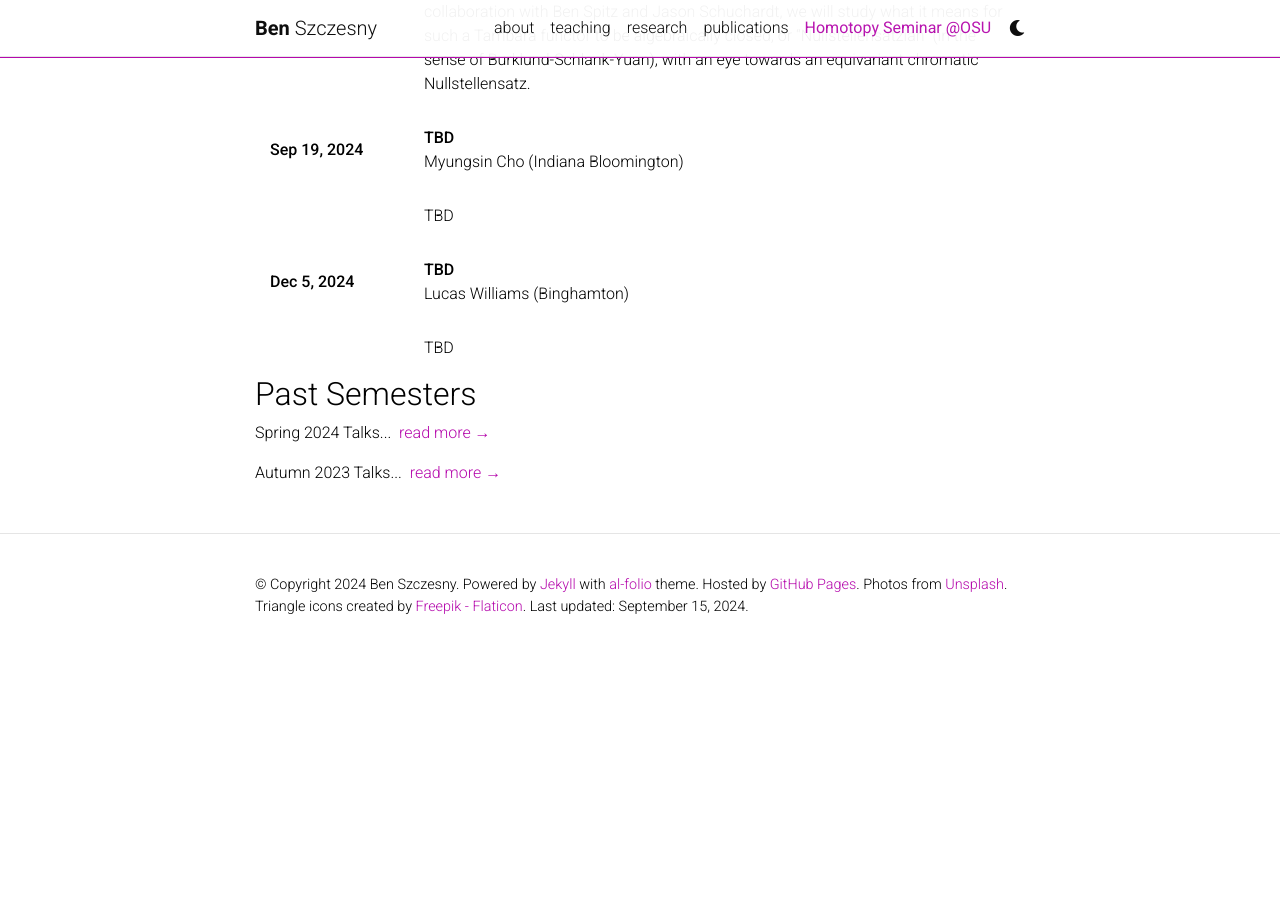
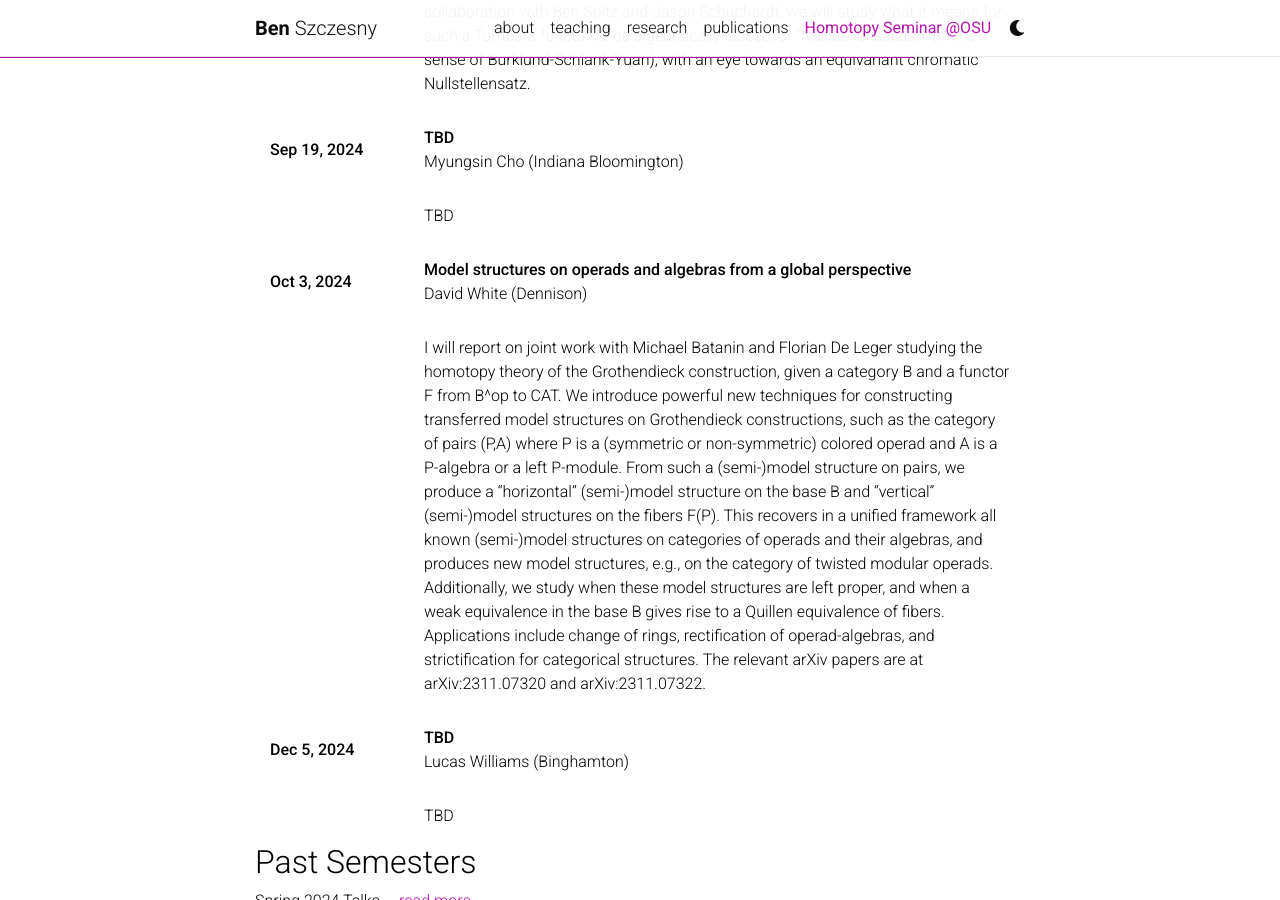
Before and after one commit to BenSzczesny/BenSzczesny.github.io, a Jekyll site: the page built from _pages/homotopyseminar.md, in a window 1280 px wide and 900 px high, scrolled down 560 px. Built offline with Jekyll 4.4.1, drawn with Linux system fonts in a browser that asks for light colours; comment, search, counter and statistics services are not loaded; a style sheet for code colours, icons or effects is not loaded; before the commit the page ends 1218 px from its top, so only the background shows below that.

Commit message:
Update david talk

```diff
--- a/_pages/homotopyseminar.md
+++ b/_pages/homotopyseminar.md
@@ -46,6 +46,18 @@ Tambara functors generalize finite Galois extensions and are of independent inte
 <td></td>
 <td markdown="span">
 TBD
+</td>
+</tr>
+
+<tr>
+<td markdown="span">**Oct 3, 2024**</td>
+<td markdown="span">
+**Model structures on operads and algebras from a global perspective**<br> David White (Dennison) </td>
+</tr>
+<tr>
+<td></td>
+<td markdown="span">
+ I will report on joint work with Michael Batanin and Florian De Leger studying the homotopy theory of the Grothendieck construction, given a category B and a functor F from B^op to CAT. We introduce powerful new techniques for constructing transferred model structures on Grothendieck constructions, such as the category of pairs (P,A) where P is a (symmetric or non-symmetric) colored operad and A is a P-algebra or a left P-module. From such a (semi-)model structure on pairs, we produce a “horizontal" (semi-)model structure on the base B and “vertical” (semi-)model structures on the fibers F(P). This recovers in a unified framework all known (semi-)model structures on categories of operads and their algebras, and produces new model structures, e.g., on the category of twisted modular operads. Additionally, we study when these model structures are left proper, and when a weak equivalence in the base B gives rise to a Quillen equivalence of fibers. Applications include change of rings, rectification of operad-algebras, and strictification for categorical structures. The relevant arXiv papers are at arXiv:2311.07320 and arXiv:2311.07322.
 </td>
 </tr>
 
```
